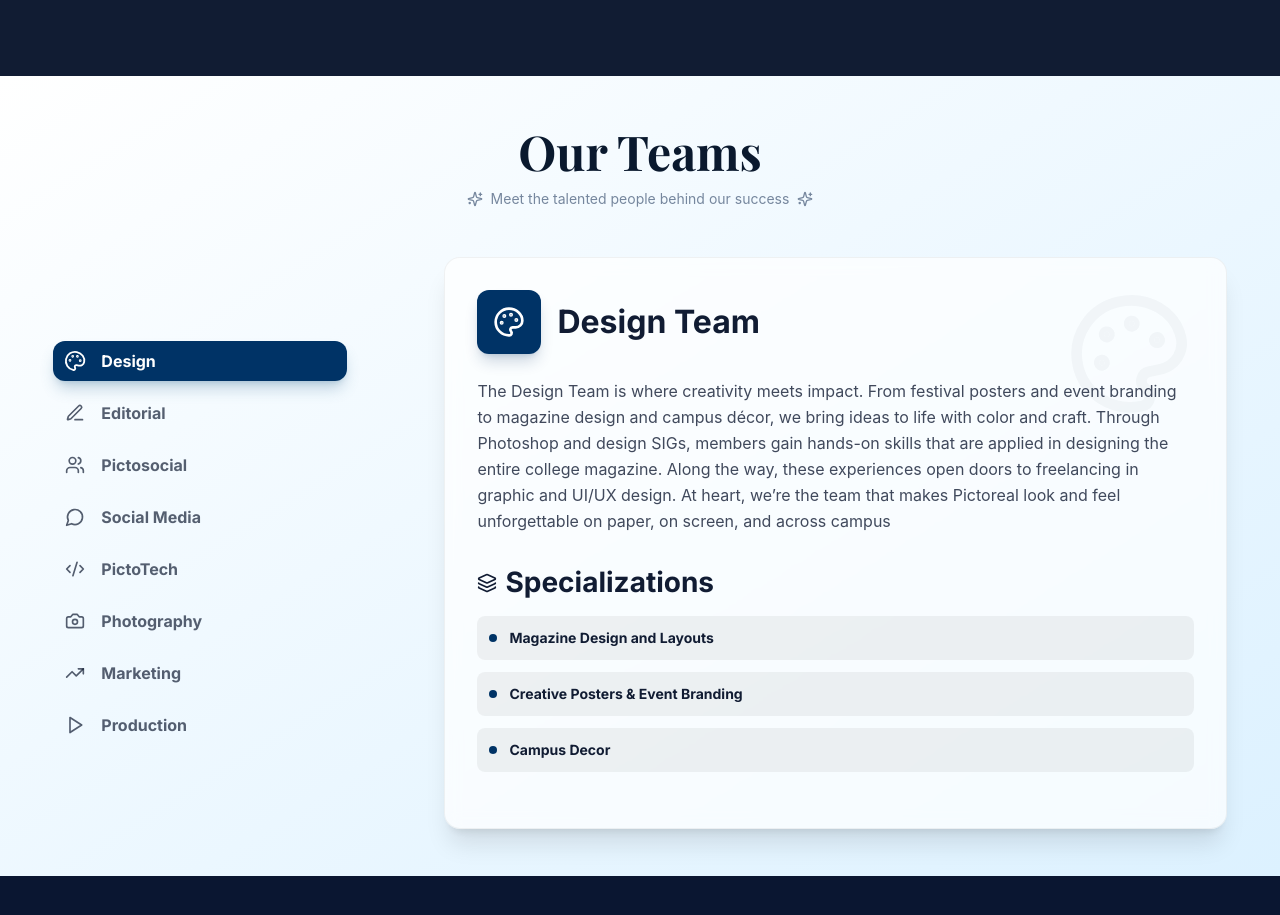
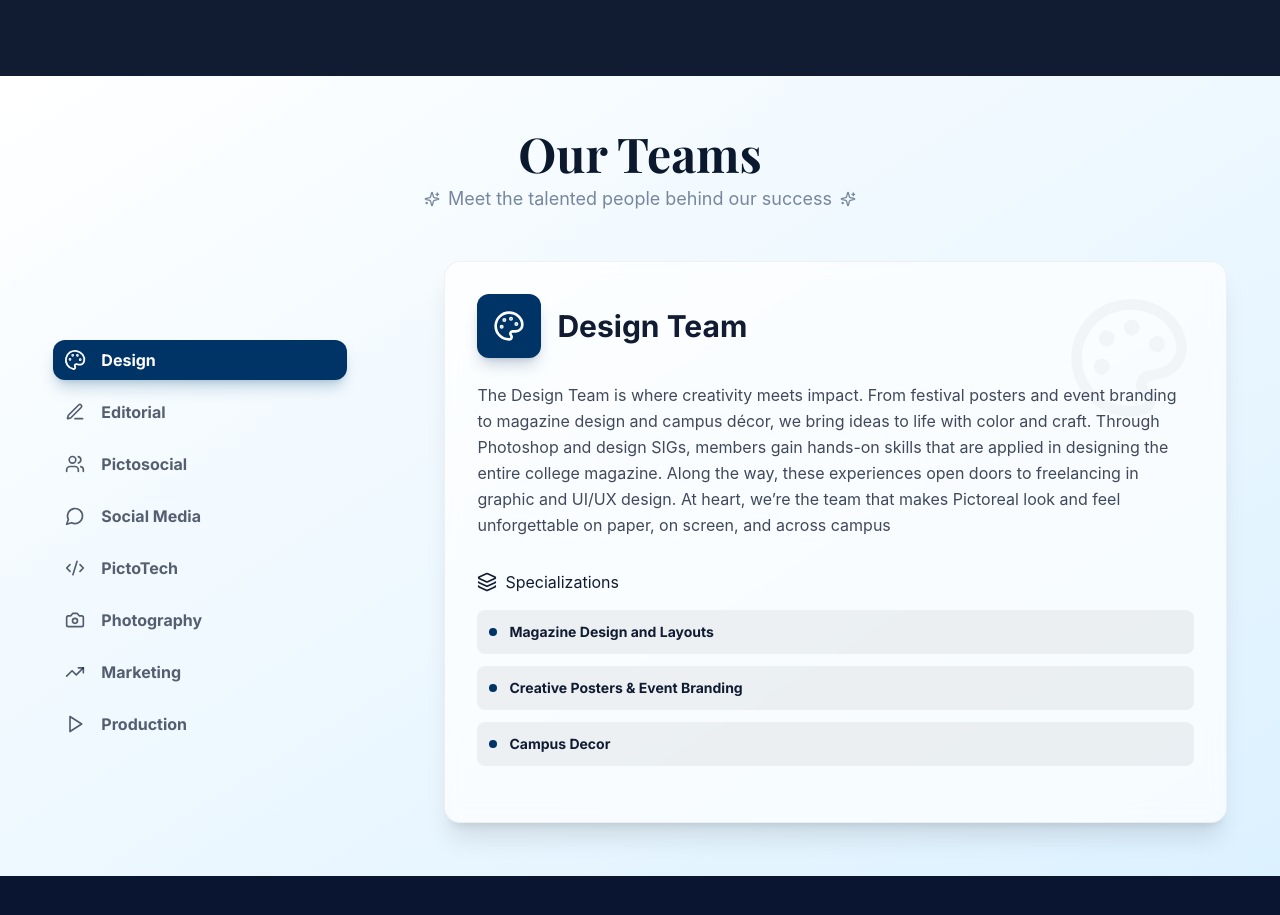
Before and after one commit to Pictoreal-Organization/Pictoreal-Main-Website, a Next.js app: page / in a window 1280 px wide. Shown: the part 2260-3175 px from the top of the page. Built offline with nearby package versions, Linux system fonts and the light colour scheme; a web font is replaced by a local one.

Commit message:
Font chnged

```diff
--- a/src/app/blogs/page.js
+++ b/src/app/blogs/page.js
@@ -50,9 +50,9 @@ export default function BlogsPage() {
   return (
     <div className="bg-paleskyblue min-h-screen px-4 md:p-6">
       {/* Header */}
-      <h1 className="text-center font-bold text-[#111c33] font-heading text-2xl md:text-3xl mb-4">
+      <p className="text-center font-bold text-3xl text-[#001730] md:text-5xl font-heading mb-4">
         BLOGS
-      </h1>
+      </p>
 
       {/* Search + Filters */}
       <div className="flex flex-col md:flex-row gap-4 mt-10 justify-center w-full px-4 md:px-0 items-center mb-10">
--- a/src/app/magazines/page.js
+++ b/src/app/magazines/page.js
@@ -28,9 +28,9 @@ export default function MagazinePage() {
 
   return (
     <div className="min-h-screen bg-[#DDF1FF] px-4 pb-4 md:p-6">
-      <h1 className="text-3xl md:text-4xl font-heading font-bold text-center text-[#111C33] mb-12 md:mb-16 tracking-widest">
+      <p className="text-3xl text-[#001730] md:text-5xl font-heading font-bold text-center mb-12 md:mb-16 ">
         MAGAZINES
-      </h1>
+      </p>
 
       {/* Desktop Timeline */}
       <div ref={timelineRef} className="hidden md:block max-w-7xl mx-auto relative">
--- a/src/components/events/Picture.jsx
+++ b/src/components/events/Picture.jsx
@@ -43,9 +43,9 @@ const Picture = () => {
         <>
             <div className={` text-[${color3}] bg-[${color1}]`}>
                 <div className={`space-y-80 mb-10`}>
-                    <h1 className="font-heading text-2xl md:text-3xl mt-6 font-bold text-center sm:-mb-6 mb-16">
+                    <p className="font-heading text-3xl text-[#001730] md:text-5xl mt-6 font-bold text-center sm:-mb-6 -mb-1">
                         GALLERY
-                    </h1>
+                    </p>
                     {imageSets.map((set, i) => (
                         <div
                             key={i}
@@ -58,9 +58,9 @@ const Picture = () => {
                                 className="flex flex-col max-w-full mx-auto lg:p-6 px-4 rounded-lg"
                             >
                                 <div className={`flex flex-col lg:flex-row mt-10 lg:pt-0`}>
-                                    <h2 className="lg:hidden font-heading text-3xl font-bold text-center mb-4">
+                                    <p className="lg:hidden font-heading text-xl text-[#001730] md:text-3xl font-bold text-center mb-4">
                                         {set.title}
-                                    </h2>
+                                    </p>
                                     <div className="lg:max-w-[40%] lg:pl-10">
                                         <Carousel images={set.images} onImageClick={handleImageClick} />
                                     </div>
--- a/src/components/homepage/ourteams.jsx
+++ b/src/components/homepage/ourteams.jsx
@@ -107,23 +107,23 @@ const TeamContent = ({ teamName, teamData }) => {
       </div>
       <div className="relative z-10">
         <div className="flex items-center gap-4 mb-6">
-          <div className="p-4 bg-[#003366] rounded-xl shadow-lg shadow-[#003366]/20">
-            <ActiveIcon className="w-8 h-8 text-white" />
+          <div className="p-2 md:p-4 bg-[#003366] rounded-xl shadow-lg shadow-[#003366]/20">
+            <ActiveIcon className="w-4 h-4 md:w-8 md:h-8 text-white" />
           </div>
           <div>
-            <h3 className="text-3xl font-body font-bold text-[#111C33]">
+            <p className="text-2xl md:text-3xl font-body font-bold text-[#111C33]">
               {teamName} Team
-            </h3>
+            </p>
           </div>
         </div>
         <p className="text-[#111C33]/80 font-body leading-relaxed mb-8 text-base">
           {teamData.description}
         </p>
         <div className="mb-6">
-          <h4 className="text-lg font-body text-[#111C33] mb-4 flex items-center gap-2">
+          <p className="md:text-base font-body text-[#111C33] mb-4 flex items-center gap-2">
             <Layers className="w-5 h-5 text-[#111C33]" />
             Specializations
-          </h4>
+          </p>
           <div className="flex flex-col gap-3">
             {teamData.stats.map((stat) => (
               <div
@@ -160,12 +160,12 @@ const OurTeams = () => {
   return (
     <div className="bg-gradient-to-br from-white to-[#DCF1FF] min-h-screen flex flex-col items-center justify-center py-10 font-sans text-[#111C33]">
       <div className="relative mb-12 text-center">
-        <h1 className="text-4xl md:text-5xl font-heading font-bold text-[#0A192E] mb-2">
+        <p className="text-3xl md:text-5xl font-heading font-bold text-[#0A192E] mb-2">
           Our Teams
-        </h1>
+        </p>
         <div className="flex justify-center items-center gap-2 text-[#76879E]">
           <Sparkles className="w-4 h-4" />
-          <span className="text-sm font-body">
+          <span className="text-sm md:text-lg font-body">
             Meet the talented people behind our success
           </span>
           <Sparkles className="w-4 h-4" />
```
